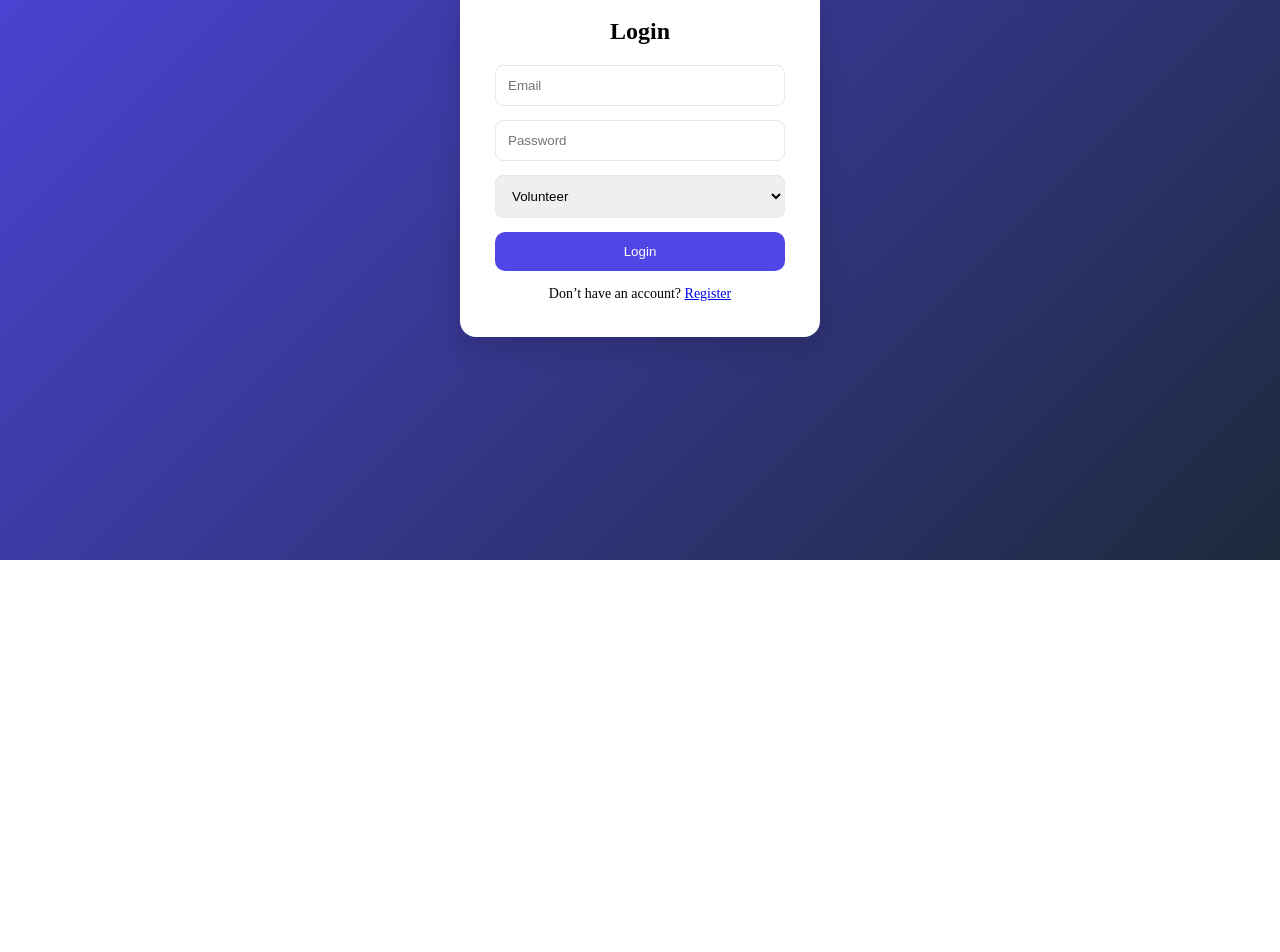
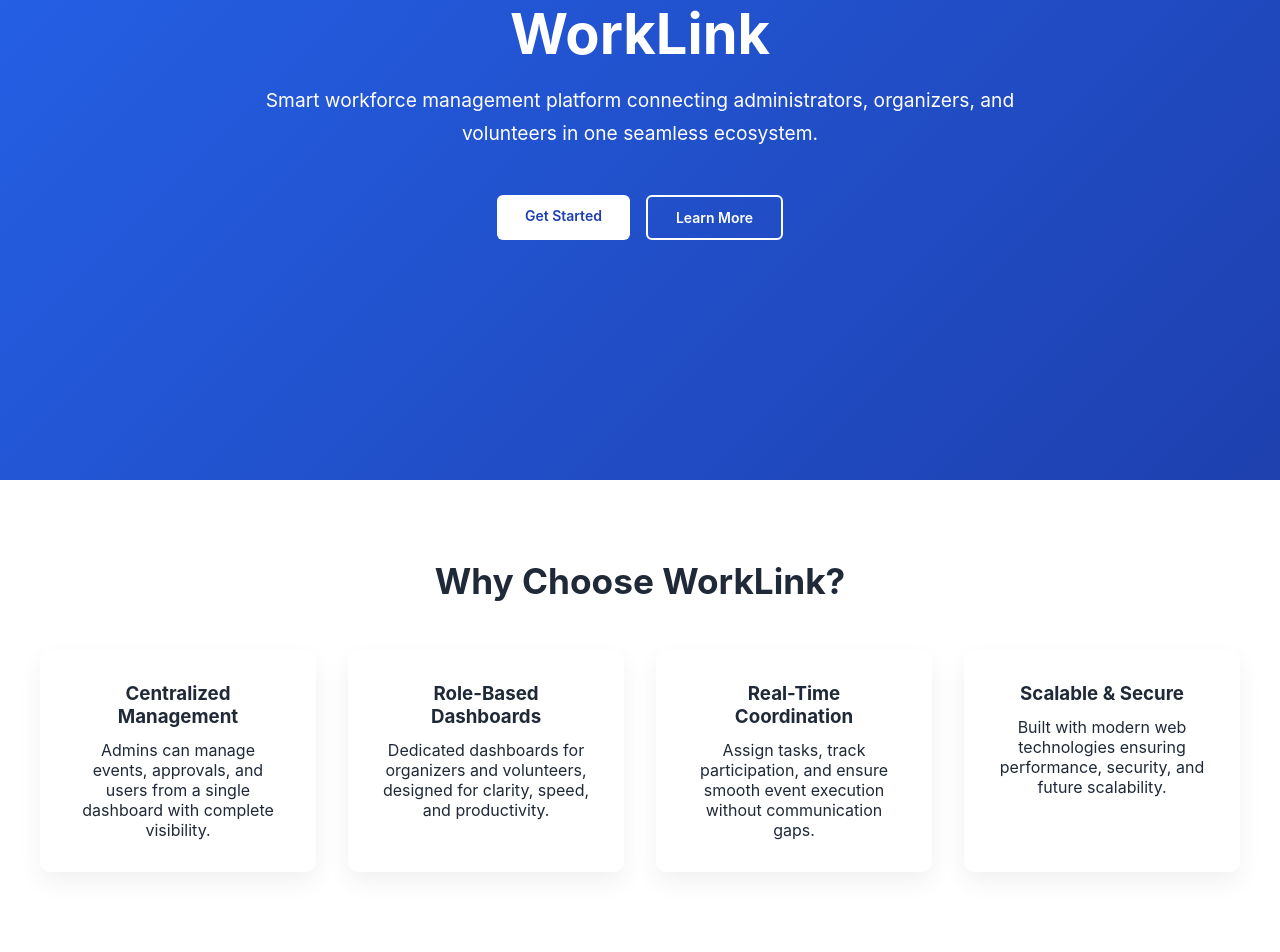
Before and after one commit to AITYCP-Team-6/Project-WorkLink, a React (Create React App) app: page / in a window 1280 px wide. Shown: the part 240-1192 px from the top of the page. Before the commit the page ends 800 px from the top, so only its background shows below. Built offline with nearby package versions, Linux system fonts and the light colour scheme.

Commit message:
updated home

```diff
--- a/src/App.js
+++ b/src/App.js
@@ -23,12 +23,13 @@ import VolunteerPayments from "./dashboards/volunteer/Payments";
 /* COMMON */
 import Reports from "./dashboards/common/Reports";
 import OrganizerApplications from "./dashboards/organizer/OrganizerApplications";
+import Home from "./Home";
 
 function App() {
   return (
     <Routes>
       {/* AUTH */}
-      <Route path="/" element={<Login />} />
+      <Route path="/" element={<Home />} />
       <Route path="/login" element={<Login />} />
       <Route path="/register" element={<Register />} />
 
--- a/src/Home.css
+++ b/src/Home.css
@@ -1,112 +1,163 @@
 .home {
-  min-height: 100vh;
-  background: linear-gradient(135deg, #4f46e5, #1e293b);
-  color: #ffffff;
-  display: flex;
-  flex-direction: column;
+  width: 100%;
+  color: #1f2937;
+  font-family: "Inter", sans-serif;
 }
 
-/* HEADER */
-.home-header {
+/* Hero */
+.hero {
+  min-height: 90vh;
   display: flex;
-  justify-content: space-between;
   align-items: center;
-  padding: 20px 40px;
+  justify-content: center;
+  background: linear-gradient(135deg, #2563eb, #1e40af);
+  color: #ffffff;
+  text-align: center;
+  padding: 2rem;
 }
 
-.logo {
-  font-size: 26px;
-  font-weight: 700;
+.hero-content {
+  max-width: 800px;
 }
 
-.home-actions {
-  display: flex;
-  gap: 12px;
+.hero h1 {
+  font-size: 3.5rem;
+  margin-bottom: 1rem;
 }
 
-.btn-outline {
-  background: transparent;
-  border: 1px solid #ffffff;
-  color: #ffffff;
-  padding: 8px 18px;
-  border-radius: 20px;
-  cursor: pointer;
+.hero p {
+  font-size: 1.2rem;
+  line-height: 1.7;
+  margin-bottom: 2rem;
 }
 
-.btn-primary {
-  background: #ffffff;
-  color: #4f46e5;
-  padding: 8px 18px;
-  border-radius: 20px;
-  border: none;
-  cursor: pointer;
+.hero-actions {
+  display: flex;
+  gap: 1rem;
+  justify-content: center;
 }
 
-/* HERO */
-.hero {
-  flex: 1;
-  padding: 80px 20px;
+/* Buttons */
+.btn {
+  padding: 0.75rem 1.75rem;
+  border-radius: 6px;
+  font-weight: 600;
+  text-decoration: none;
+  transition: all 0.3s ease;
+}
+
+.btn.primary {
+  background-color: #ffffff;
+  color: #1e40af;
+}
+
+.btn.primary:hover {
+  background-color: #e5e7eb;
+}
+
+.btn.secondary {
+  border: 2px solid #ffffff;
+  color: #ffffff;
+}
+
+.btn.secondary:hover {
+  background-color: rgba(255, 255, 255, 0.1);
+}
+
+.btn.large {
+  font-size: 1.1rem;
+}
+
+/* Features */
+.features {
+  padding: 5rem 2rem;
   text-align: center;
 }
 
-.hero h2 {
-  font-size: 36px;
-  margin-bottom: 20px;
+.features h2 {
+  font-size: 2.2rem;
+  margin-bottom: 3rem;
 }
 
-.hero p {
-  max-width: 600px;
-  margin: 0 auto 30px;
-  font-size: 16px;
-  color: #e5e7eb;
-}
-
-.hero-buttons {
-  display: flex;
-  justify-content: center;
-  gap: 14px;
-}
-
-.hero-buttons button {
-  padding: 12px 26px;
-  border-radius: 30px;
-  border: none;
-  font-size: 15px;
-  cursor: pointer;
-}
-
-.hero-buttons .secondary {
-  background: transparent;
-  border: 1px solid #ffffff;
-  color: #ffffff;
-}
-
-/* FEATURES */
-.features {
+.feature-grid {
   display: grid;
-  grid-template-columns: repeat(auto-fit, minmax(260px, 1fr));
-  gap: 20px;
-  padding: 60px 40px;
-  background: #f8fafc;
-  color: #0f172a;
+  grid-template-columns: repeat(auto-fit, minmax(250px, 1fr));
+  gap: 2rem;
+  max-width: 1200px;
+  margin: auto;
 }
 
 .feature-card {
   background: #ffffff;
-  padding: 30px;
-  border-radius: 16px;
-  box-shadow: 0 8px 24px rgba(0, 0, 0, 0.08);
+  padding: 2rem;
+  border-radius: 10px;
+  box-shadow: 0 10px 25px rgba(0, 0, 0, 0.06);
+  transition: transform 0.3s ease;
+}
+
+.feature-card:hover {
+  transform: translateY(-6px);
 }
 
 .feature-card h3 {
-  margin-bottom: 10px;
+  margin-bottom: 0.75rem;
 }
 
-/* FOOTER */
-.home-footer {
-  background: #0f172a;
-  padding: 15px;
+/* Workflow */
+.workflow {
+  background-color: #f9fafb;
+  padding: 5rem 2rem;
   text-align: center;
-  font-size: 14px;
-  color: #94a3b8;
 }
+
+.workflow h2 {
+  font-size: 2.2rem;
+  margin-bottom: 3rem;
+}
+
+.workflow-steps {
+  display: flex;
+  flex-wrap: wrap;
+  justify-content: center;
+  gap: 2rem;
+}
+
+.step {
+  background: #ffffff;
+  padding: 2rem;
+  border-radius: 10px;
+  width: 280px;
+  box-shadow: 0 10px 25px rgba(0, 0, 0, 0.06);
+}
+
+.step span {
+  font-size: 2rem;
+  font-weight: bold;
+  color: #2563eb;
+}
+
+/* CTA */
+.cta {
+  padding: 5rem 2rem;
+  text-align: center;
+  background: linear-gradient(135deg, #1e3a8a, #1e40af);
+  color: #ffffff;
+}
+
+.cta h2 {
+  font-size: 2.4rem;
+  margin-bottom: 1rem;
+}
+
+.cta p {
+  margin-bottom: 2rem;
+  font-size: 1.1rem;
+}
+
+/* Footer */
+.footer {
+  background-color: #020617;
+  color: #9ca3af;
+  text-align: center;
+  padding: 1.2rem;
+}
--- a/src/Home.jsx
+++ b/src/Home.jsx
@@ -1,70 +1,109 @@
-import { useNavigate } from "react-router-dom";
+import React from "react";
 import "./Home.css";
+import { Link } from "react-router-dom";
 
 const Home = () => {
-  const navigate = useNavigate();
-
   return (
     <div className="home">
-      {/* NAVBAR */}
-      <header className="home-header">
-        <h1 className="logo">WorkLink</h1>
-        <div className="home-actions">
-          <button className="btn-outline" onClick={() => navigate("/login")}>
-            Login
-          </button>
-          <button className="btn-primary" onClick={() => navigate("/register")}>
-            Get Started
-          </button>
-        </div>
-      </header>
-
-      {/* HERO SECTION */}
+      {/* Hero Section */}
       <section className="hero">
-        <h2>Manage Events & Temporary Staff Effortlessly</h2>
+        <div className="hero-content">
+          <h1>WorkLink</h1>
           <p>
-          WorkLink helps organizations manage volunteers, payments, and event
-          operations with transparency and efficiency.
+            Smart workforce management platform connecting administrators,
+            organizers, and volunteers in one seamless ecosystem.
           </p>
 
-        <div className="hero-buttons">
-          <button onClick={() => navigate("/register")}>Register Now</button>
-          <button className="secondary" onClick={() => navigate("/login")}>
-            Login
-          </button>
+          <div className="hero-actions">
+            <Link to="/login" className="btn primary">
+              Get Started
+            </Link>
+            <Link to="/about" className="btn secondary">
+              Learn More
+            </Link>
+          </div>
         </div>
       </section>
 
-      {/* FEATURES */}
+      {/* Features Section */}
       <section className="features">
+        <h2>Why Choose WorkLink?</h2>
+
+        <div className="feature-grid">
           <div className="feature-card">
-          <h3>For Admins</h3>
+            <h3>Centralized Management</h3>
             <p>
-            Monitor users, approve registrations, manage payments, and generate
-            system reports.
+              Admins can manage events, approvals, and users from a single
+              dashboard with complete visibility.
             </p>
           </div>
 
           <div className="feature-card">
-          <h3>For Organizers</h3>
+            <h3>Role-Based Dashboards</h3>
             <p>
-            Create events, assign volunteers, track work hours, and manage
-            payouts easily.
+              Dedicated dashboards for organizers and volunteers, designed for
+              clarity, speed, and productivity.
             </p>
           </div>
 
           <div className="feature-card">
-          <h3>For Volunteers</h3>
+            <h3>Real-Time Coordination</h3>
             <p>
-            Find events, apply for tasks, track completed work, and view
-            earnings transparently.
+              Assign tasks, track participation, and ensure smooth event
+              execution without communication gaps.
             </p>
+          </div>
+
+          <div className="feature-card">
+            <h3>Scalable & Secure</h3>
+            <p>
+              Built with modern web technologies ensuring performance, security,
+              and future scalability.
+            </p>
+          </div>
         </div>
       </section>
 
-      {/* FOOTER */}
-      <footer className="home-footer">
-        <p>© 2026 WorkLink. All rights reserved.</p>
+      {/* Workflow Section */}
+      <section className="workflow">
+        <h2>How It Works</h2>
+
+        <div className="workflow-steps">
+          <div className="step">
+            <span>01</span>
+            <h4>Create Events</h4>
+            <p>Organizers create and submit events for admin approval.</p>
+          </div>
+
+          <div className="step">
+            <span>02</span>
+            <h4>Assign Volunteers</h4>
+            <p>Volunteers apply and get assigned tasks effortlessly.</p>
+          </div>
+
+          <div className="step">
+            <span>03</span>
+            <h4>Track & Manage</h4>
+            <p>Admins monitor progress and ensure smooth execution.</p>
+          </div>
+        </div>
+      </section>
+
+      {/* Call To Action */}
+      <section className="cta">
+        <h2>Ready to Streamline Workforce Management?</h2>
+        <p>
+          Join WorkLink and experience structured, efficient, and transparent
+          workforce coordination.
+        </p>
+        <Link to="/register" className="btn primary large">
+          Create Account
+        </Link>
+      </section>
+
+      {/* Footer */}
+      <footer className="footer">
+        <p>© {new Date().getFullYear()} WorkLink. All rights reserved.</p>
       </footer>
     </div>
   );
--- a/src/components/Navbar.css
+++ b/src/components/Navbar.css
@@ -1,43 +1,82 @@
 .navbar {
   height: 64px;
-  background: #ffffff;
+  background-color: #ffffff;
   border-bottom: 1px solid #e5e7eb;
-  padding: 0 24px;
+  padding: 0 1.5rem;
+
   display: flex;
   align-items: center;
   justify-content: space-between;
+
+  position: sticky;
+  top: 0;
+  z-index: 100;
 }
 
+/* Left */
 .navbar-left {
   display: flex;
   align-items: center;
 }
 
 .page-title {
-  font-size: 20px;
+  font-size: 1.4rem;
   font-weight: 600;
-  color: #0f172a;
+  color: #111827;
 }
 
+.brand {
+  font-size: 1.5rem;
+  font-weight: 700;
+  color: #1e40af;
+}
+
+/* Right */
 .navbar-right {
   display: flex;
   align-items: center;
-  gap: 16px;
+  gap: 1rem;
 }
 
 .login-info {
-  font-size: 14px;
-  color: #475569;
+  display: flex;
+  flex-direction: column;
+  text-align: right;
 }
 
+.role-label {
+  font-size: 0.75rem;
+  color: #6b7280;
+}
+
+.role {
+  font-size: 0.9rem;
+  color: #111827;
+}
+
+/* Avatar */
 .avatar {
-  width: 36px;
-  height: 36px;
-  background: #e0e7ff;
-  color: #4f46e5;
-  font-weight: 600;
+  width: 40px;
+  height: 40px;
   border-radius: 50%;
+  background-color: #1e40af;
+  color: #ffffff;
+
   display: flex;
   align-items: center;
   justify-content: center;
+
+  font-weight: 600;
+  cursor: pointer;
 }
+
+/* Responsive */
+@media (max-width: 768px) {
+  .page-title {
+    font-size: 1.2rem;
+  }
+
+  .login-info {
+    display: none;
+  }
+}
--- a/src/components/Navbar.jsx
+++ b/src/components/Navbar.jsx
@@ -1,19 +1,29 @@
 import "./Navbar.css";
 
-const Navbar = ({ role, title }) => {
+const Navbar = ({ role = "User", title }) => {
   return (
-    <div className="navbar">
+    <header className="navbar">
+      {/* Left Section */}
       <div className="navbar-left">
-        {title && <h2 className="page-title">{title}</h2>}
+        {title ? (
+          <h2 className="page-title">{title}</h2>
+        ) : (
+          <span className="brand">WorkLink</span>
+        )}
       </div>
 
+      {/* Right Section */}
       <div className="navbar-right">
-        <span className="login-info">
-          Logged in as <b>{role}</b>
-        </span>
-        <div className="avatar">{role?.charAt(0).toUpperCase()}</div>
+        <div className="login-info">
+          <span className="role-label">Logged in as</span>
+          <strong className="role">{role}</strong>
+        </div>
+
+        <div className="avatar" title={role}>
+          {role.charAt(0).toUpperCase()}
+        </div>
       </div>
-    </div>
+    </header>
   );
 };
 
```
Lines whose indentation alone changed are shown as unchanged.
